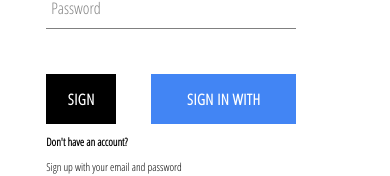
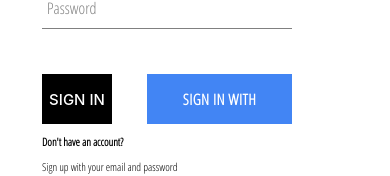
Before and after one commit to hemantsengar1234/ecom-shop, a React (Create React App) app: page /auth in a window 390 px wide. Shown: the part 305-481 px from the top of the page. Built offline with nearby package versions, Linux system fonts and the light colour scheme; no server answers; the database is empty.

Commit message:
seventh commit

```diff
--- a/src/components/button/button.styles.scss
+++ b/src/components/button/button.styles.scss
@@ -47,9 +47,10 @@
 
 @media (max-width: 500px){
   .button-container {
-    width: 50px;
     min-width: 20%;
     height: 50px;
+
+
 
     &.google-sign-in{
       width: 145px;
--- a/src/components/sign-in-form/sign-in-form.component.jsx
+++ b/src/components/sign-in-form/sign-in-form.component.jsx
@@ -67,7 +67,7 @@ const SignInForm = () => {
           value={password}
         />
         <div className='buttons-container'>
-          <Button type='submit'>Sign In</Button>
+          <Button type='submit' className="sign-in">SIGN IN</Button>
           <Button buttonType='google' type='button' onClick={signInWithGoogle}>
             Sign In With Google
           </Button>
--- a/src/components/sign-in-form/sign-in-form.styles.scss
+++ b/src/components/sign-in-form/sign-in-form.styles.scss
@@ -13,8 +13,22 @@
   }
 }
 
-@media(max-width:500px){
-  .sign-in-container{
+@media (max-width: 500px) {
+  .sign-in-container {
     width: 250px;
+
+    .buttons-container {
+      .sign-in {
+        width: 70px;
+        border: none;
+        background: black;
+        color: white;
+        font-size: 15px;
+        font-weight: 500;
+        font-family: -apple-system, BlinkMacSystemFont, 'Segoe UI', 'Roboto', 'Oxygen',
+        'Ubuntu', 'Cantarell', 'Fira Sans', 'Droid Sans', 'Helvetica Neue',
+        sans-serif;
+      }
+    }
   }
 }
--- a/src/index.scss
+++ b/src/index.scss
@@ -1,6 +1,6 @@
 body {
   margin: 0;
-  padding: 10px 20px;
+  padding: 15px 30px;
   font-family: 'Open Sans Condensed', sans-serif;
   -webkit-font-smoothing: antialiased;
   -moz-osx-font-smoothing: grayscale;
@@ -24,4 +24,7 @@ a {
   *{
     font-size: 11px;
   }
+  body{
+    padding: 10px 15px;
+  }
 }
```
